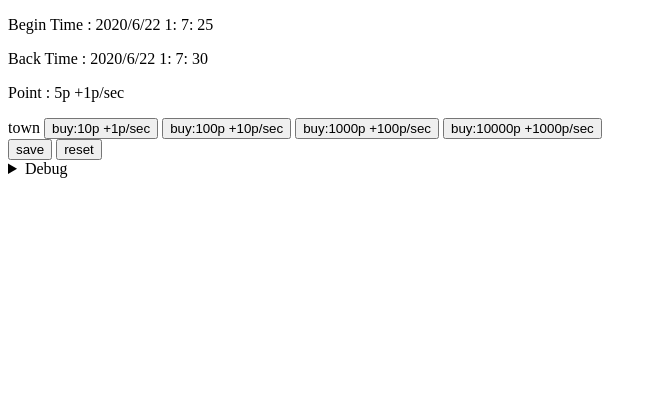
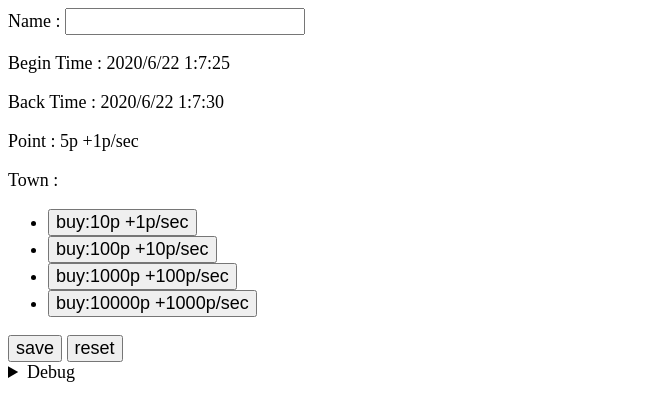
Before and after one commit to HitsujiRere/LeaveGame-Client, a plain HTML site: page index.html in a window 1280 px wide. Shown: the whole page, without its empty margins (0-657 px from the left). Drawn offline with Linux system fonts and the light colour scheme.

Commit message:
Add playerName.

```diff
--- /dev/null
+++ b/css/style.css
@@ -0,0 +1,7 @@
+body{
+    font-size: large;
+}
+
+input{
+    font-size: large;
+}
--- a/index.html
+++ b/index.html
@@ -5,12 +5,19 @@
     <meta charset="UTF-8">
     <meta name="viewport" content="width=device-width, initial-scale=1.0">
 
+    <link rel="stylesheet" href="./css/style.css">
+
     <script type="text/javascript" src="./js/script.js" charset="utf-8"></script>
 
     <title>Document</title>
 </head>
 
 <body>
+    <form>
+        Name :
+        <input type="text" id="playerNameInput" oninput="playerName = this.value;" />
+    </form>
+
     <p>
         Begin Time :
         <span id="beginTime"></span>
@@ -26,11 +33,13 @@
     </p>
 
     <form>
-        town
-        <input type="button" value="buy:10p +1p/sec" onclick="addTown(10, 1);" />
-        <input type="button" value="buy:100p +10p/sec" onclick="addTown(100, 10);" />
-        <input type="button" value="buy:1000p +100p/sec" onclick="addTown(1000, 100);" />
-        <input type="button" value="buy:10000p +1000p/sec" onclick="addTown(10000, 1000);" />
+        Town :
+        <ul>
+            <li><input type="button" value="buy:10p +1p/sec" onclick="addTown(10, 1);" /></li>
+            <li><input type="button" value="buy:100p +10p/sec" onclick="addTown(100, 10);" /></li>
+            <li><input type="button" value="buy:1000p +100p/sec" onclick="addTown(1000, 100);" /></li>
+            <li><input type="button" value="buy:10000p +1000p/sec" onclick="addTown(10000, 1000);" /></li>
+        </ul>
     </form>
 
     <form>
@@ -40,6 +49,11 @@
 
     <details>
         <summary>Debug</summary>
+
+        <p>
+            Player Name :
+            <span id="playerNameTest"></span>
+        </p>
 
         <p>
             Raw Local Strage :
--- a/js/script.js
+++ b/js/script.js
@@ -8,6 +8,8 @@ let backMSec = 0;
 let point = 0;
 
 let town = [];
+
+let playerName = "";
 
 window.onload = () => {
     loadGameData();
@@ -44,10 +46,13 @@ function updateElement() {
 
     document.getElementById("rawPoint").innerHTML = point;
     document.getElementById("rawTown").innerHTML = `${town.length}[${town}]`;
+    document.getElementById("playerNameTest").innerHTML = playerName;
 }
 
 function loadGameData() {
     const loadTxtData = localStorage.getItem("game");
+
+    console.log(loadTxtData);
 
     if (loadTxtData) {
         const loadData = JSON.parse(loadTxtData);
@@ -56,12 +61,14 @@ function loadGameData() {
         backMSec = loadData.backMSec ?? new Date().getTime();
         point = loadData.point ?? 0;
         town = loadData.town ?? [];
+        playerName = loadData.name ?? "";
 
         document.getElementById("rawData").innerHTML = loadTxtData;
+
+        document.getElementById("playerNameInput").value = playerName;
     }
     else {
         beginMSec = backMSec = new Date().getTime();
-        point = 0;
     }
 
     updateElement();
@@ -73,6 +80,7 @@ function saveGameData() {
         backMSec: backMSec,
         point: point,
         town: town,
+        name: playerName,
     };
     const saveTxtData = JSON.stringify(saveData);
     localStorage.setItem("game", saveTxtData);
@@ -138,5 +146,6 @@ function toStringDate(date) {
     const hour = date.getHours();
     const minute = date.getMinutes();
     const second = date.getSeconds();
-    return `${year}/${month}/${day} ${hour}: ${minute}: ${second} `;
+    //const millisecond = date.getMilliseconds();
+    return `${year}/${month}/${day} ${hour}:${minute}:${second}`;
 }
```
